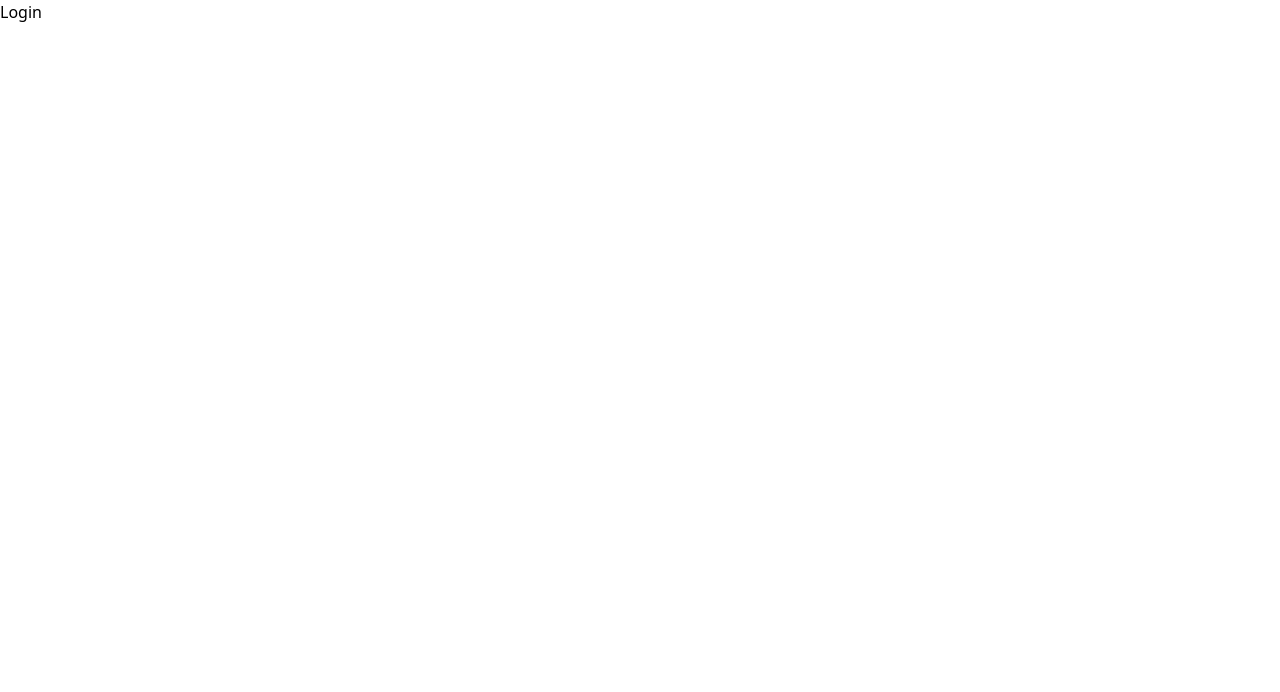
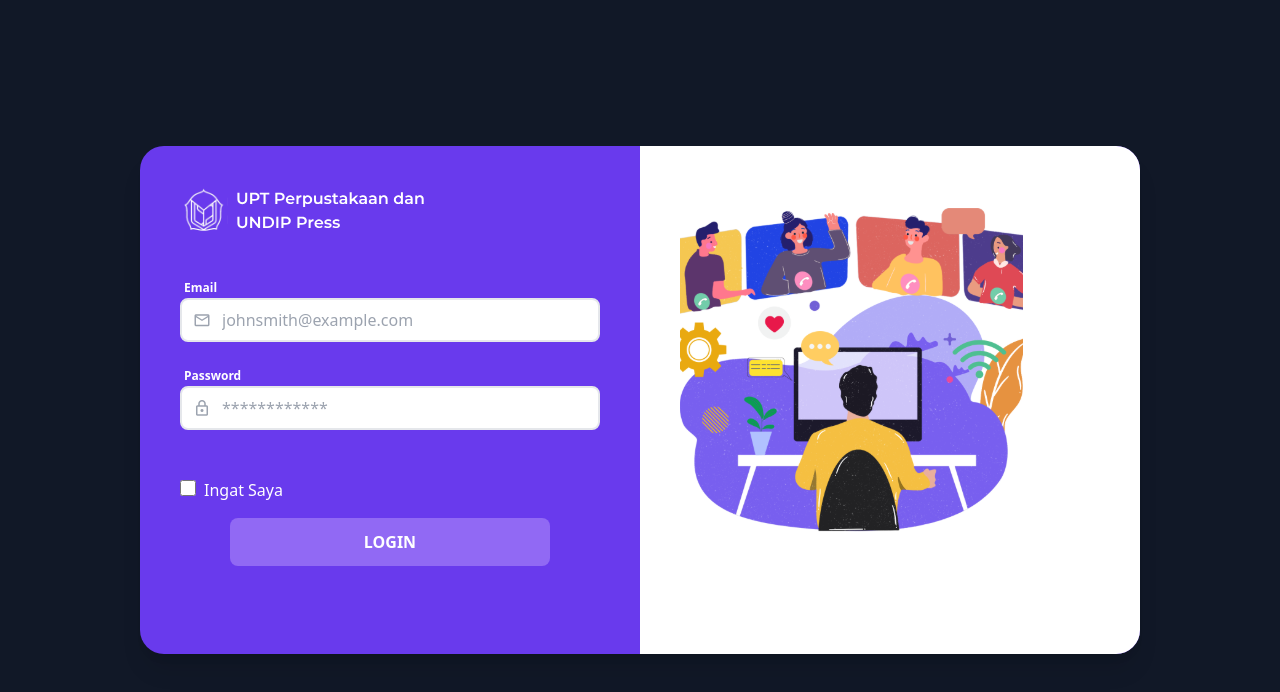
Before and after one commit to kdelia12/seminar-web-undip-press-ts, a Next.js app: page /Login in a window 1280 px wide. Shown: the top 692 px of the page. Built offline with nearby package versions, Linux system fonts and the light colour scheme.

Commit message:
Pembuatan Page Login

```diff
--- a/src/pages/Login/index.tsx
+++ b/src/pages/Login/index.tsx
@@ -1,7 +1,62 @@
 export default function Login() {
     return (
         <>
-            <h1>Login</h1>
+            <script src="https://cdn.jsdelivr.net/gh/alpinejs/alpine@v2.x.x/dist/alpine.js" defer></script>
+            <script src="https://cdnjs.cloudflare.com/ajax/libs/zxcvbn/4.4.2/zxcvbn.js"></script>
+
+            <style>@import url('https://cdnjs.cloudflare.com/ajax/libs/MaterialDesign-Webfont/5.3.45/css/materialdesignicons.min.css')</style>
+
+            <div className="min-w-screen min-h-screen bg-gray-900 flex items-center justify-center px-5 py-5">
+                <div className="bg-primary-500 text-black rounded-3xl shadow-xl w-full overflow-hidden "style={{ maxWidth: '1000px' }}>
+                    <div className="md:flex w-full">
+
+                        <div className="w-full md:w-1/2 py-10 px-5 md:px-10">
+                            <div className="mb-10">
+                                <img src='/undip-press.svg' />
+                            </div>
+                            <div>
+                                <div className="flex -mx-3">
+                                    <div className="w-full px-3 mb-5">
+                                        <label className="text-xs text-white font-semibold px-1">Email</label>
+                                        <div className="flex">
+                                            <div className="w-10 z-10 pl-1 text-center pointer-events-none flex items-center justify-center"><i className="mdi mdi-email-outline text-gray-400 text-lg"></i></div>
+                                            <input type="email" className="w-full -ml-10 pl-10 pr-3 py-2 rounded-lg border-2 border-gray-200 outline-none focus:border-indigo-500" placeholder="johnsmith@example.com"/>
+                                        </div>
+                                    </div>
+                                </div>
+                                <div className="flex -mx-3">
+                                    <div className="w-full px-3 mb-12">
+                                        <label className="text-xs text-white font-semibold px-1">Password</label>
+                                        <div className="flex">
+                                            <div className="w-10 z-10 pl-1 text-center pointer-events-none flex items-center justify-center"><i className="mdi mdi-lock-outline text-gray-400 text-lg"></i></div>
+                                            <input type="password" className="w-full -ml-10 pl-10 pr-3 py-2 rounded-lg border-2 border-gray-200 outline-none focus:border-indigo-500" placeholder="************"/>
+                                        </div>
+                                    </div>
+                                </div>
+                                <div className="mb-4 flex-row items-center">
+                                    <input
+                                        className="form-checkbox h-4 w-4 text-indigo-600"
+                                        type="checkbox"
+                                        id="remember"
+                                    />
+                                    <label className="ml-2 text-white" htmlFor="remember">
+                                        Ingat Saya
+                                    </label>
+
+                                </div>
+                                <div className="flex -mx-3">
+                                    <div className="w-full px-3 mb-12">
+                                        <button className="block w-full max-w-xs mx-auto bg-primary-400 hover:bg-indigo-700 focus:bg-indigo-700 text-white rounded-lg px-3 py-3 font-semibold">LOGIN</button>
+                                    </div>
+                                </div>
+                            </div>
+                        </div>
+                        <div className=" block w-1/2 bg-white py-10 px-10">
+                            <img src='/login.svg'/>
+                        </div>
+                    </div>
+                </div>
+            </div>
         </>
     )
 }
```
